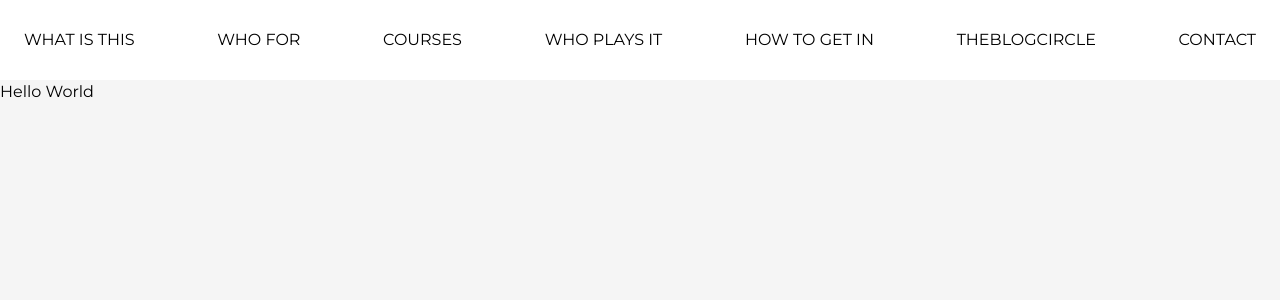
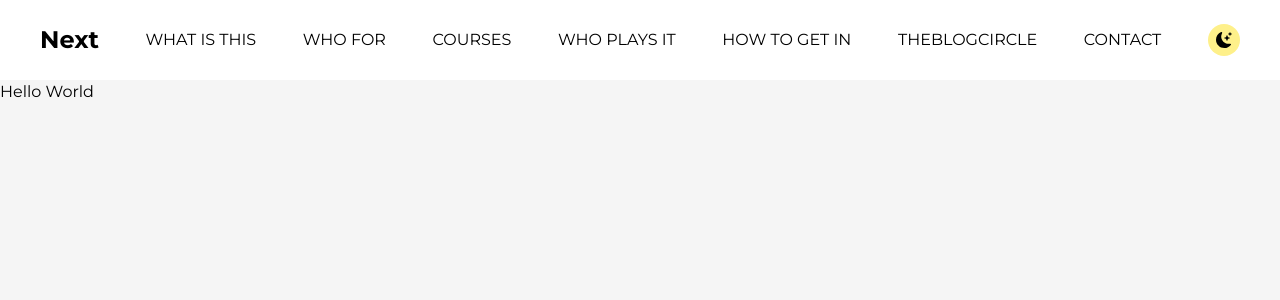
Before and after one commit to namratapdr/learn-next, a Next.js app: page / in a window 1280 px wide. Shown: the top 300 px of the page. Built offline with nearby package versions, Linux system fonts and the light colour scheme.

Commit message:
add local styles

```diff
--- /dev/null
+++ b/src/components/logo.tsx
@@ -0,0 +1,6 @@
+const Logo = () => {
+    return (
+        <div className="font-bold text-2xl">Next</div>
+    );
+};
+export default Logo;
--- a/src/components/navbar/navbar.module.scss
+++ b/src/components/navbar/navbar.module.scss
@@ -1,6 +1,6 @@
 .navbar {
   background: white;
-  @apply px-6;
+  @apply px-10;
 }
 
 .u-crop {
--- a/src/components/navbar/navbar.tsx
+++ b/src/components/navbar/navbar.tsx
@@ -1,6 +1,9 @@
 import {NavigationOption} from "@component/components/navbar/interface/navigation-option";
 import {NavigationOptions} from "@component/components/navbar/navLinks";
 import styles from './navbar.module.scss'
+import Link from "next/link";
+import {BsFillMoonStarsFill} from "react-icons/bs";
+import Logo from "@component/components/logo";
 
 const navOptions: NavigationOption[] =  NavigationOptions.get();
 
@@ -9,13 +12,20 @@ const Navbar = () =>  {
     return (
         <nav className={`${styles.navbar} w-full h-20`}>
             <div className={`${styles.uNavOptions} flex flex-row justify-between items-center w-full h-full`}>
+                <Logo></Logo>
                 {
                     navOptions.map((link: NavigationOption) =>
-                        <a key={link.title} className={`${styles.uNavbarOption} uppercase`}>
+                        <Link key={link.title}
+                              href={link.route}
+                              className={`${styles.uNavbarOption} uppercase`} >
                             {link.title}
-                        </a>
+                        </Link>
                     )
                 }
+                <div className="p-2 bg-yellow-200 rounded-full">
+                    <BsFillMoonStarsFill className="cursor-pointer"></BsFillMoonStarsFill>
+                </div>
+
             </div>
         </nav>
     );
```
